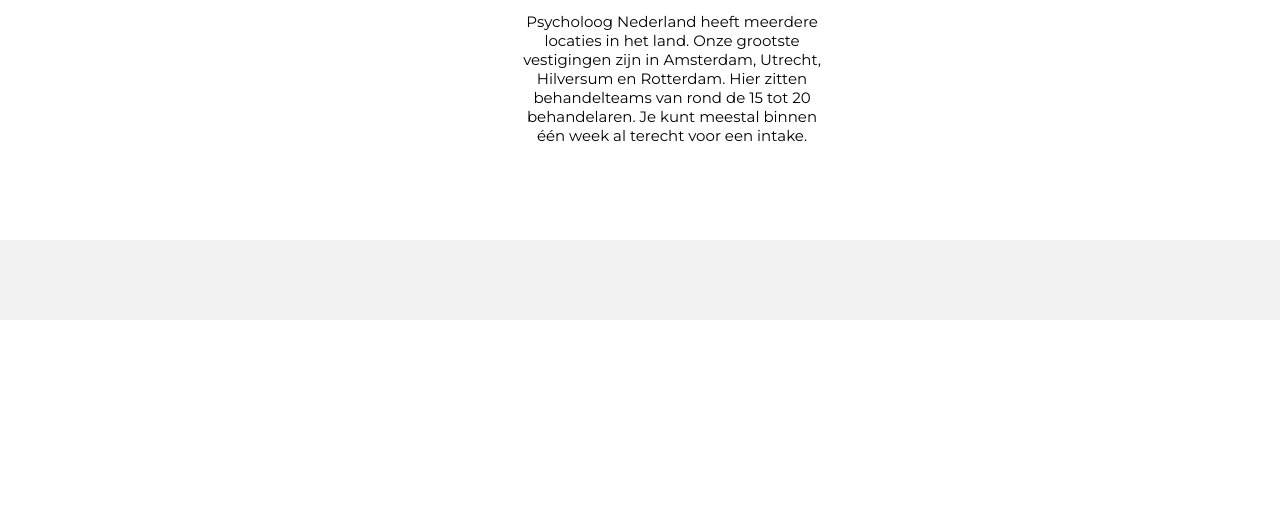
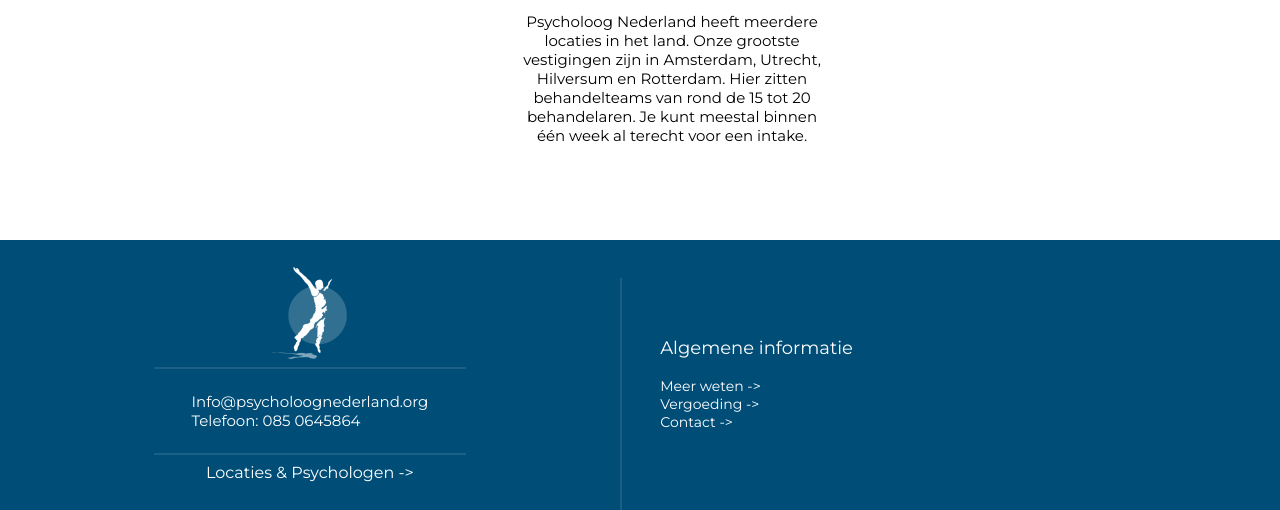
Before and after one commit to Scraayp/PraktijkProjectThema3, a PHP site: page / in a window 1280 px wide. Shown: the part 1096-1606 px from the top of the page. Before the commit the page ends 1416 px from the top, so only its background shows below. Run offline with PHP 8.4, Linux system fonts and the light colour scheme.

Commit message:
Footer alle pagina's commentaar toegevoegd

```diff
--- a/includes/footer.php
+++ b/includes/footer.php
@@ -1,8 +1,6 @@
-<link
-
 <footer>
     <div id="leftFooter">
-        <img src="../images/foto-footer.png" width="75" height="92">
+        <img src="/Praktijk/Project/PraktijkProjectThema3/images/foto-footer.png" width="75" height="92">
         <hr>
         <p class="textGray">Info@psycholoognederland.org<br>Telefoon: 085 0645864</p>
         <hr>
@@ -13,6 +11,6 @@
         <h3>Algemene informatie</h3>
         <a>Meer weten -></a>
         <a>Vergoeding -></a>
-        <a>Contact -></p>
+        <a>Contact -></a>
     </div>
 </footer>
--- a/index.php
+++ b/index.php
@@ -22,7 +22,6 @@
         <link rel="stylesheet" href="styles/stylesheet.css">
         <link rel="stylesheet" href="styles/index.css">
         <!-- Koppeling JavaScript -->
-        <script src="scripts/script.js" defer></script>
     </head>
     <body>
 <!--    Include de navigatie balk-->
@@ -32,6 +31,7 @@
         <main>
 <!--            Banner met het plaatje ering die bovenaan de pagina staat           -->
             <div id="mainBanner">
+<!--                          Text binnen de banner                                 -->
                 <div id="textContainer">
                     <h1>
                         Psycholoog Nederland
@@ -46,13 +46,14 @@
                         Wij behandelen volwassenen met o.a. angsten, depressie en somatoforme klachten.
                         </strong>
                     </p>
+<!--                    Div voor styling knopjes                                    -->
                     <div id="buttons">
                         <a href="" class="button">Neem contact op</a>
                         <a href="pages/zelftest.php" class="button">Doe de zelftest!</a>
                     </div>
                 </div>
             </div>
-<!--            Banner met de 3 blokjes text            -->
+            <!--            Banner met de 3 blokjes text                            -->
             <div id="articles">
                 <div class="article">
                     <h2>
@@ -85,10 +86,10 @@
                     </p>
                 </div>
             </div>
-            <!--                Grijze vlak                     -->
-            <div id="grijs">
-            </div>
         </main>
-
+            <!--            Footer includen                                 -->
+            <?php
+            include("includes/footer.php");
+            ?>
     </body>
 </html>
--- a/pages/results.php
+++ b/pages/results.php
@@ -129,6 +129,11 @@ include("../includes/header.php");
 
 }
 ?>
+
 </main>
+                <!--            Footer includen                                 -->
+                <?php
+                include("../includes/footer.php");
+                ?>
 </body>
 </html>
--- a/pages/zelftest.php
+++ b/pages/zelftest.php
@@ -251,6 +251,10 @@
             </div>
             <input type="submit" value="Verzenden">
         </form>
+        <!--            Footer includen                                 -->
+        <?php
+        include("../includes/footer.php");
+        ?>
     </main>
 </body>
 </html>
```
